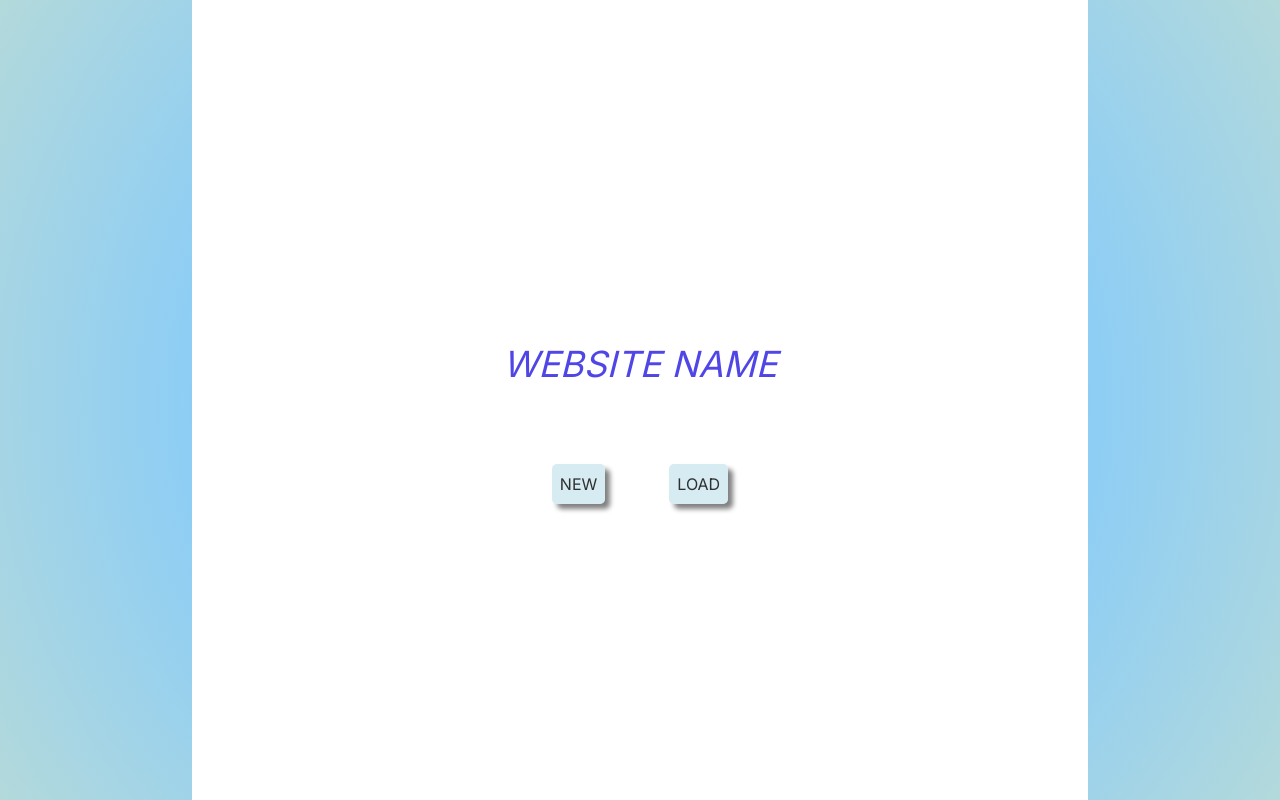
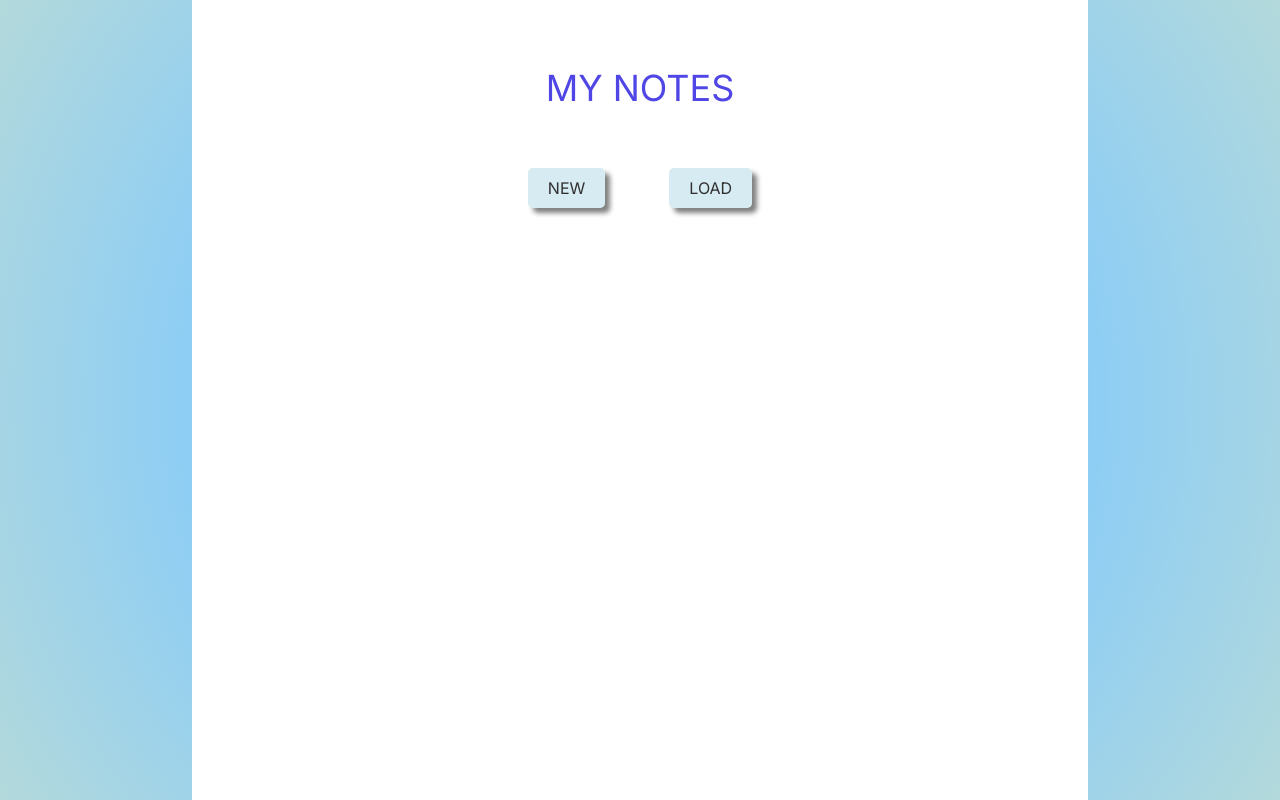
Before and after one commit to phm-2024/repo, a Next.js app: page / in a window 1280 px wide. Built offline with nearby package versions, Linux system fonts and the light colour scheme.

Commit message:
minor styling changes

```diff
--- a/app/globals.css
+++ b/app/globals.css
@@ -14,11 +14,12 @@ html {
     rgba(179, 217, 219, 1) 100%
   );
 }
+
 body {
   display: flex;
   flex-direction: column;
   background-color: white;
-  justify-content: center;
+  /* justify-content: center; */
   align-items: center;
   width: 70%;
   height: 100vh;
@@ -41,8 +42,8 @@ button {
   text-shadow: 2px 2px rgba(138, 43, 226, 0.5);
 } */
 
-
-button, .p-16 {
+button,
+.p-16 {
   background-color: rgba(173, 216, 230, 0.5);
   color: rgb(49, 48, 48);
   border-radius: 5px;
--- a/app/layout.tsx
+++ b/app/layout.tsx
@@ -5,8 +5,8 @@ import './globals.css'
 const inter = Inter({ subsets: ['latin'] })
 
 export const metadata: Metadata = {
-  title: 'Create Next App',
-  description: 'Generated by create next app',
+  title: 'My notes',
+  description: 'Save your notes!',
 }
 
 export default function RootLayout({
@@ -17,9 +17,8 @@ export default function RootLayout({
   return (
     <html lang="en">
       <body className={inter.className}>
-        <span className="text-indigo-600 text-4xl italic m-16">
-          WEBSITE NAME
-        </span>
+        <h1 className="text-indigo-600 text-4xl m-5">MY NOTES</h1>
+        <br />
         {children}
       </body>
     </html>
--- a/app/page.tsx
+++ b/app/page.tsx
@@ -35,12 +35,17 @@ export default function Home() {
 
   return (
     <div>
-      <button className="p-16" onClick={() => setActiveComponent('New')}>
-        NEW
-      </button>
-      <button className="p-16" onClick={() => setActiveComponent('LoadData')}>
-        LOAD
-      </button>
+      <div className="flex justify-center">
+        <button className="px-5 py-2" onClick={() => setActiveComponent('New')}>
+          NEW
+        </button>
+        <button
+          className="px-5 py-2"
+          onClick={() => setActiveComponent('LoadData')}
+        >
+          LOAD
+        </button>
+      </div>
       {renderComponent()}
     </div>
   )
```
